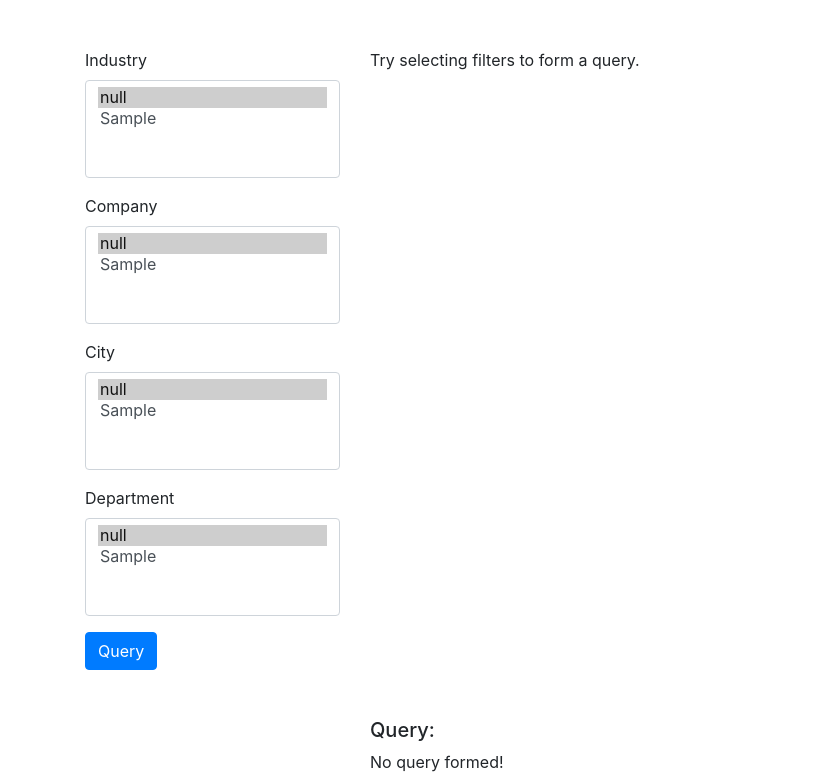
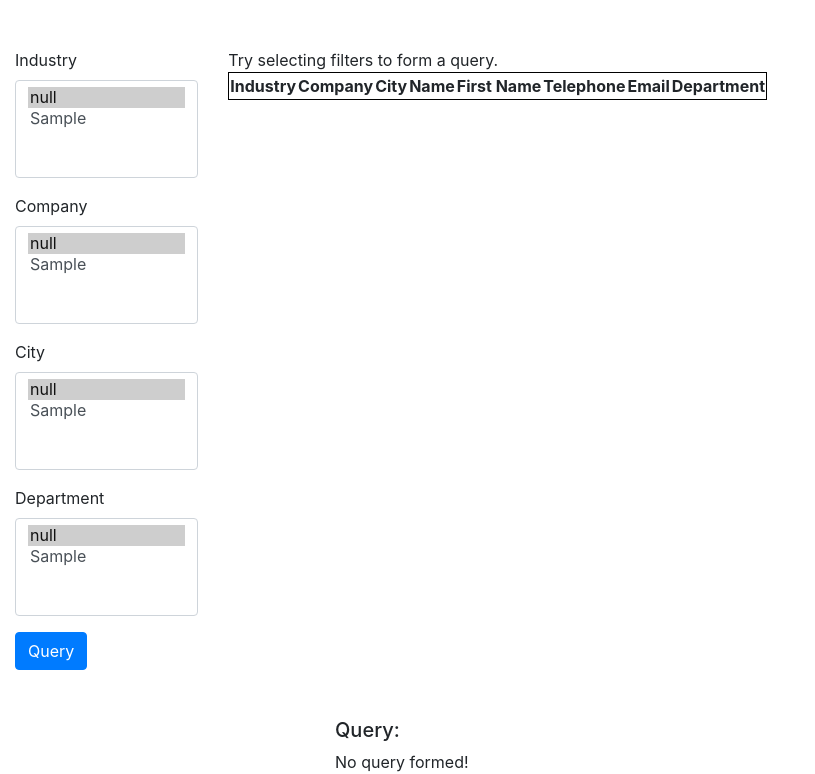
Before and after one commit to Reggem/YACHT_DATABASE, a PHP site: page /select/select.php in a window 1280 px wide. Shown: the part 58-832 px from the top of the page, without its empty margins (0-815 px from the left). Run offline with PHP 8.4, Linux system fonts and the light colour scheme; the visitor is signed in with stand-in values (Sample User, id 1); tables that the repository leaves empty or names only in its code hold one stand-in row (values such as "Sample post"); lists and menus that the app fills with data are empty; some libraries are stand-ins or nearby versions.

Commit message:
Fixed tabular form

```diff
--- a/select/select.php
+++ b/select/select.php
@@ -48,9 +48,9 @@ require('../config.php');
       // echo '<pre>'.print_r($_SESSION)."</pre>";
       include("navbarselect.php");
     ?>
-    <div class="container">
+    <div class="container-fluid">
       <div class="row mt-5">
-        <div class="col-md-3">
+        <div class="col-md-2">
 
           <!-- Form to select the fields we want to filter on -->
             <?php
@@ -81,7 +81,7 @@ require('../config.php');
             if(!empty($companies[0])){
               // echo "the company is not empty: ".$companies[0];
 
-              $query="SELECT  b.Industrie, b.Bedrijf, l.Stad, c.Naam, c.Telefoon, c.Email,   c.Afdeling
+              $query="SELECT DISTINCT  b.Industrie, b.Bedrijf, l.Stad, c.Naam,c.Voornaam, c.Telefoon, c.Email,   c.Afdeling
               FROM contacts c
               LEFT JOIN bedrijven b on b.idCompany=c.Bedrijven_idCompany
               LEFT JOIN locatie l on b.idCompany=l.Bedrijven_idCompany
@@ -90,7 +90,7 @@ require('../config.php');
               if(empty($departments[0]) and empty($cities[0])){
 
                 // echo "2";
-                $query="SELECT b.Industrie, b.Bedrijf, l.Stad, c.Naam, c.Telefoon, c.Email,   c.Afdeling
+                $query="SELECT DISTINCT b.Industrie, b.Bedrijf, l.Stad, c.Naam,c.Voornaam, c.Telefoon, c.Email,   c.Afdeling
                 FROM contacts c
                 LEFT JOIN bedrijven b on b.idCompany=c.Bedrijven_idCompany
                 LEFT JOIN locatie l on b.idCompany=l.Bedrijven_idCompany
@@ -98,7 +98,7 @@ require('../config.php');
 
               }elseif(!empty($departments[0]) and empty($cities[0])){
                 // echo "3";
-                $query="SELECT b.Industrie, b.Bedrijf, l.Stad, c.Naam, c.Telefoon, c.Email,   c.Afdeling
+                $query="SELECT DISTINCT b.Industrie, b.Bedrijf, l.Stad, c.Naam,c.Voornaam, c.Telefoon, c.Email,   c.Afdeling
                 FROM contacts c
                 LEFT JOIN bedrijven b on b.idCompany=c.Bedrijven_idCompany
                 LEFT JOIN locatie l on b.idCompany=l.Bedrijven_idCompany
@@ -106,7 +106,7 @@ require('../config.php');
               }
               elseif(empty($departments[0]) and !empty($cities[0])) {
                 // echo "4";
-                $query="SELECT b.Industrie, b.Bedrijf, l.Stad, c.Naam, c.Telefoon, c.Email,   c.Afdeling
+                $query="SELECT DISTINCT b.Industrie, b.Bedrijf, l.Stad, c.Naam,c.Voornaam, c.Telefoon, c.Email,   c.Afdeling
                 FROM contacts c
                 LEFT JOIN bedrijven b on b.idCompany=c.Bedrijven_idCompany
                 LEFT JOIN locatie l on b.idCompany=l.Bedrijven_idCompany
@@ -120,49 +120,49 @@ require('../config.php');
                 // echo "<h4> No filters selected </h4>";
               }elseif(!empty($cities[0]) and empty($departments[0]) and empty($industries[0])){
                 // echo "6";
-                $query="SELECT b.Industrie, b.Bedrijf, l.Stad, c.Naam, c.Telefoon, c.Email,   c.Afdeling
+                $query="SELECT DISTINCT b.Industrie, b.Bedrijf, l.Stad, c.Naam,c.Voornaam, c.Telefoon, c.Email,   c.Afdeling
                 FROM contacts c
                 LEFT JOIN bedrijven b on b.idCompany=c.Bedrijven_idCompany
                 LEFT JOIN locatie l on b.idCompany=l.Bedrijven_idCompany
                 WHERE (l.Stad IN ('".$incities."'));";
               }elseif(!empty($cities[0]) and !empty($departments[0]) and empty($industries[0])){
                 // echo "7";
-                $query="SELECT b.Industrie, b.Bedrijf, l.Stad, c.Naam, c.Telefoon, c.Email,   c.Afdeling
+                $query="SELECT DISTINCT b.Industrie, b.Bedrijf, l.Stad, c.Naam,c.Voornaam, c.Telefoon, c.Email,   c.Afdeling
                 FROM contacts c
                 LEFT JOIN bedrijven b on b.idCompany=c.Bedrijven_idCompany
                 LEFT JOIN locatie l on b.idCompany=l.Bedrijven_idCompany
                 WHERE (l.Stad IN ('".$incities."') AND c.Afdeling IN ('".$indepartments."'));";
               }elseif(!empty($cities[0]) and empty($departments[0]) and !empty($industries[0])){
                 // echo "8";
-                $query="SELECT b.Industrie, b.Bedrijf, l.Stad, c.Naam, c.Telefoon, c.Email,   c.Afdeling
+                $query="SELECT DISTINCT b.Industrie, b.Bedrijf, l.Stad, c.Naam,c.Voornaam, c.Telefoon, c.Email,   c.Afdeling
                 FROM contacts c
                 LEFT JOIN bedrijven b on b.idCompany=c.Bedrijven_idCompany
                 LEFT JOIN locatie l on b.idCompany=l.Bedrijven_idCompany
                 WHERE (l.Stad IN ('".$incities."') AND b.Industrie IN ('".$inindustries."'));";
               }elseif (!empty($cities[0]) and !empty($departments[0]) and !empty($industries[0])) {
                 // echo "9";
-                $query="SELECT b.Industrie, b.Bedrijf, l.Stad, c.Naam, c.Telefoon, c.Email,   c.Afdeling
+                $query="SELECT DISTINCT b.Industrie, b.Bedrijf, l.Stad, c.Naam,c.Voornaam, c.Telefoon, c.Email,   c.Afdeling
                 FROM contacts c
                 LEFT JOIN bedrijven b on b.idCompany=c.Bedrijven_idCompany
                 LEFT JOIN locatie l on b.idCompany=l.Bedrijven_idCompany
                 WHERE (l.Stad IN ('".$incities."') AND b.Industrie IN ('".$inindustries."') AND c.Afdeling IN ('".$indepartments."'));";
               }elseif (empty($cities[0]) and !empty($departments[0]) and !empty($industries[0])) {
                 // echo "10";
-                $query="SELECT b.Industrie, b.Bedrijf, l.Stad, c.Naam, c.Telefoon, c.Email,   c.Afdeling
+                $query="SELECT DISTINCT b.Industrie, b.Bedrijf, l.Stad, c.Naam,c.Voornaam, c.Telefoon, c.Email,   c.Afdeling
                 FROM contacts c
                 LEFT JOIN bedrijven b on b.idCompany=c.Bedrijven_idCompany
                 LEFT JOIN locatie l on b.idCompany=l.Bedrijven_idCompany
                 WHERE ( b.Industrie IN ('".$inindustries."') AND c.Afdeling IN ('".$indepartments."'));";
               }elseif(empty($cities[0]) and !empty($departments[0]) and empty($industries[0])){
                 // echo "11";
-                $query="SELECT b.Industrie, b.Bedrijf, l.Stad, c.Naam, c.Telefoon, c.Email,   c.Afdeling
+                $query="SELECT DISTINCT b.Industrie, b.Bedrijf, l.Stad, c.Naam,c.Voornaam, c.Telefoon, c.Email,   c.Afdeling
                 FROM contacts c
                 LEFT JOIN bedrijven b on b.idCompany=c.Bedrijven_idCompany
                 LEFT JOIN locatie l on b.idCompany=l.Bedrijven_idCompany
                 WHERE (c.Afdeling IN ('".$indepartments."'));";
               }elseif(empty($cities[0]) and empty($departments[0]) and !empty($industries[0])){
                 // echo "12";
-                $query="SELECT b.Industrie, b.Bedrijf, l.Stad, c.Naam, c.Telefoon, c.Email,   c.Afdeling
+                $query="SELECT  DISTINCT b.Industrie, b.Bedrijf, l.Stad, c.Naam,c.Voornaam, c.Telefoon, c.Email,   c.Afdeling
                 FROM contacts c
                 LEFT JOIN bedrijven b on b.idCompany=c.Bedrijven_idCompany
                 LEFT JOIN locatie l on b.idCompany=l.Bedrijven_idCompany
@@ -180,7 +180,29 @@ require('../config.php');
       <!-- Results -->
 
           <!-- Perform the query and show the resulting table -->
-          <?php
+<?php
+
+  echo "<table style='border: solid 1px black;'>";
+   echo "<tr><th>Industry</th><th>Company</th><th>City</th><th>Name</th><th>First Name</th><th>Telephone</th><th>Email</th><th>Department</th>";
+
+          class TableRows extends RecursiveIteratorIterator {
+                function __construct($it) {
+                    parent::__construct($it, self::LEAVES_ONLY);
+                }
+
+                function current() {
+                    return "<td style='width: 150px; border: 1px solid black;'>" . parent::current(). "</td>";
+                }
+
+                function beginChildren() {
+                    echo "<tr>";
+                }
+
+                function endChildren() {
+                    echo "</tr>" . "\n";
+                }
+            }
+
 
 
           try {
@@ -190,25 +212,29 @@ require('../config.php');
             }else{
               $sql=$connection->prepare($query);
               $sql->execute();
-              $result=$sql->fetchall();
+              $result=$sql->setFetchMode(PDO::FETCH_ASSOC);
 
-              if(empty($result)){
-                echo "<div class='h3 text-secondary'> Query returned no results.</div>";
-              }else{
+            foreach(new TableRows(new RecursiveArrayIterator($sql->fetchAll())) as $k=>$v) {
+                echo $v;
+                  }
 
-                // Print the results of the query
-
-                echo "<pre>";
-                print_r($result);
-                echo "</pre>";
-
-              }
+              // if(empty($result)){
+              //   echo "<div class='h3 text-secondary'> Query returned no results.</div>";
+              // }else{
+              //
+              //   // Print the results of the query
+              //
+              //   echo "<pre>";
+              //   print_r($result);
+              //   echo "</pre>";
+              //
+              // }
             }
 
           } catch (PDOException $e) {
               echo "<div class='text-danger h6'>Echec connection</div>";
           }
-
+echo "</table>";
 
           ?>
 
```
